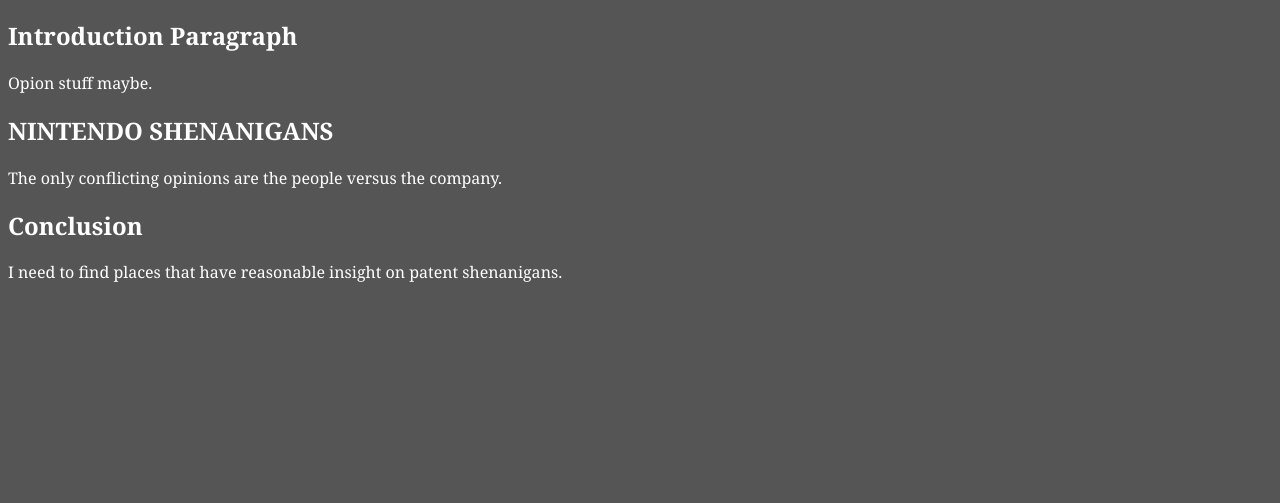
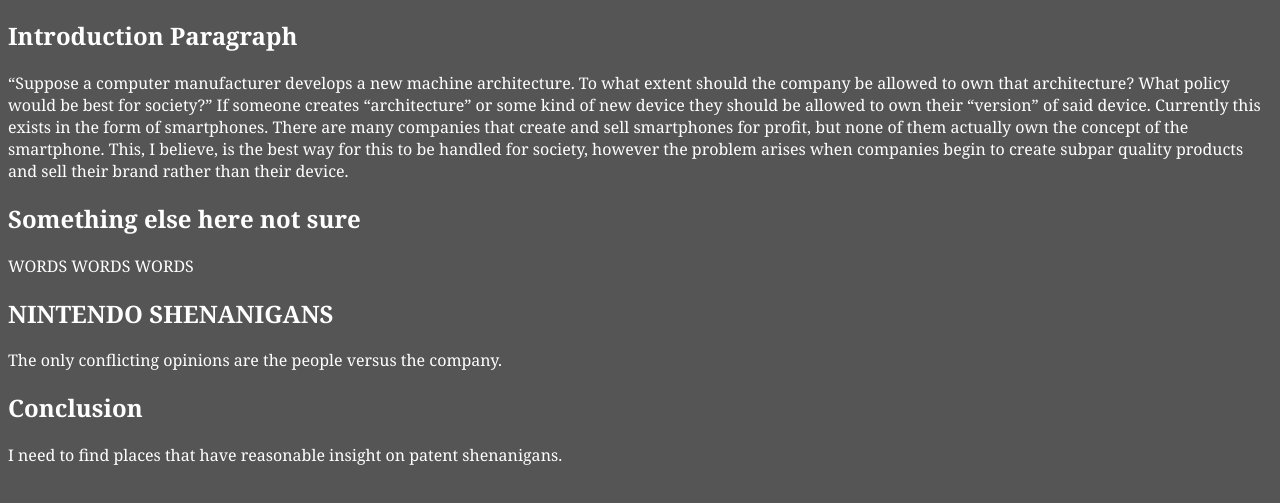
Before and after one commit to ganderson-pvcc/ganderson-pvcc.github.io, a plain HTML site: page Project.html in a window 1280 px wide. Shown: the part 113-616 px from the top of the page. Drawn offline with Linux system fonts and the light colour scheme.

Commit message:
Update Project.html

```diff
--- a/Project.html
+++ b/Project.html
@@ -29,7 +29,10 @@
 
   <body>
     <h2>Introduction Paragraph</h2>
-    <p>Opion stuff maybe. </p>
+    <p>“Suppose a computer manufacturer develops a new machine architecture. To what extent should the company be allowed to own that architecture? What policy would be best for society?” If someone creates “architecture” or some kind of new device they should be allowed to own their “version” of said device. Currently this exists in the form of smartphones. There are many companies that create and sell smartphones for profit, but none of them actually own the concept of the smartphone. This, I believe, is the best way for this to be handled for society, however the problem arises when companies begin to create subpar quality products and sell their brand rather than their device.</p>
+
+    <h2>Something else here not sure</h2>
+    <p>WORDS WORDS WORDS</p>
 
     <h2>NINTENDO SHENANIGANS</h2>
     <p>The only conflicting opinions are the people versus the company. </p>
```
